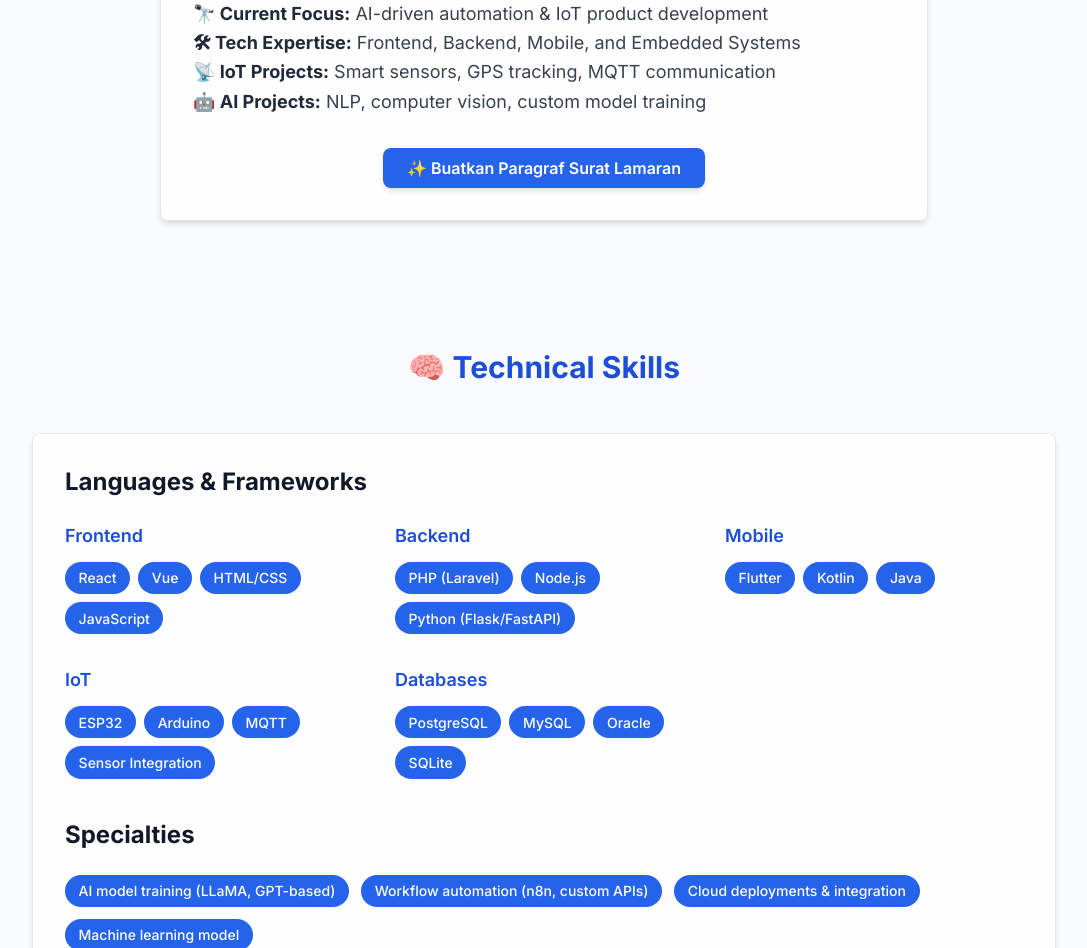
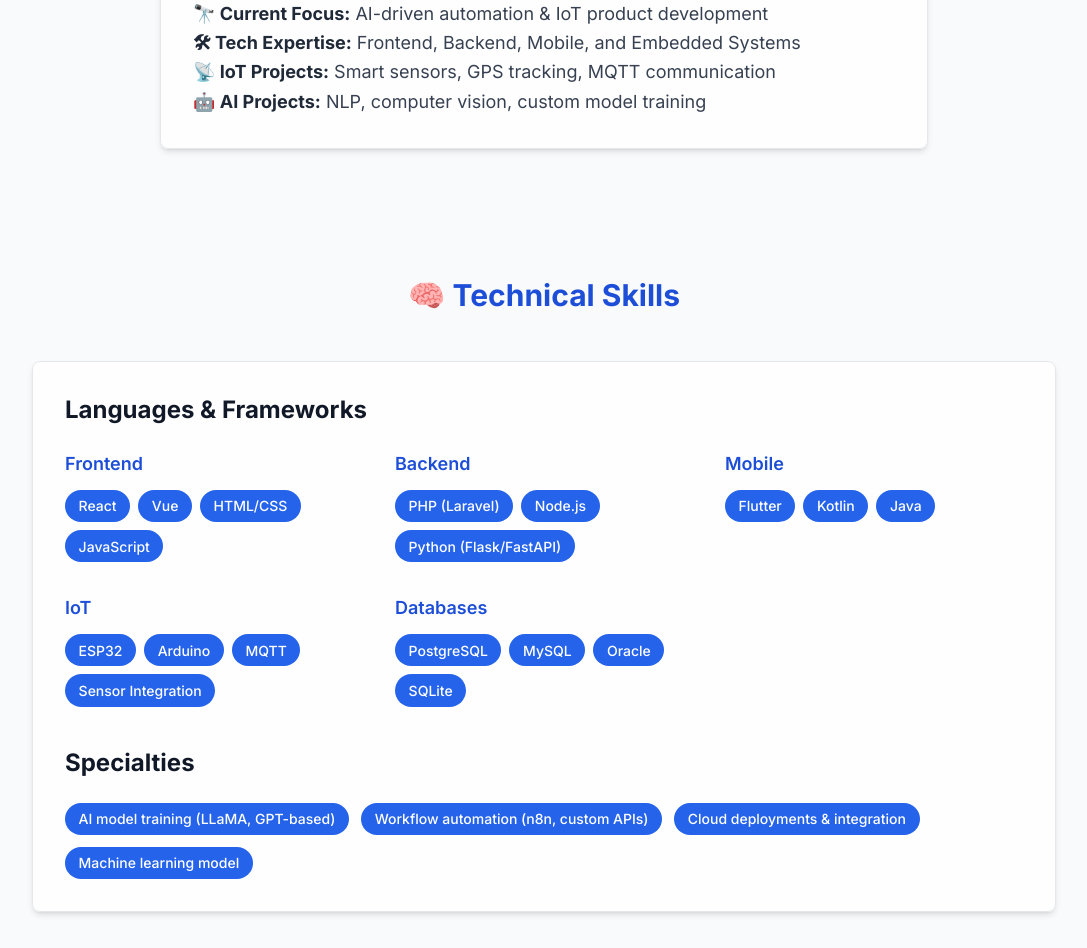
Before and after one commit to sultanjulyan/sultanjulyan, a plain HTML site: page index.html in a window 1280 px wide. Shown: the part 1111-2059 px from the top of the page, without its empty margins (96-1183 px from the left). Drawn offline with nearby package versions, Linux system fonts and the light colour scheme.

Commit message:
Update index.html

```diff
--- a/index.html
+++ b/index.html
@@ -100,9 +100,9 @@
                     <strong class="text-gray-800">📡 IoT Projects:</strong> Smart sensors, GPS tracking, MQTT communication<br>
                     <strong class="text-gray-800">🤖 AI Projects:</strong> NLP, computer vision, custom model training
                 </p>
-                <button id="generate-snippet-btn" class="mt-8 bg-blue-600 text-white font-semibold py-2 px-6 rounded-lg hover:bg-blue-700 transition-all transform hover:scale-105 shadow-md">
+<!--                 <button id="generate-snippet-btn" class="mt-8 bg-blue-600 text-white font-semibold py-2 px-6 rounded-lg hover:bg-blue-700 transition-all transform hover:scale-105 shadow-md">
                     ✨ Buatkan Paragraf Surat Lamaran
-                </button>
+                </button> -->
             </div>
         </section>
 
```
